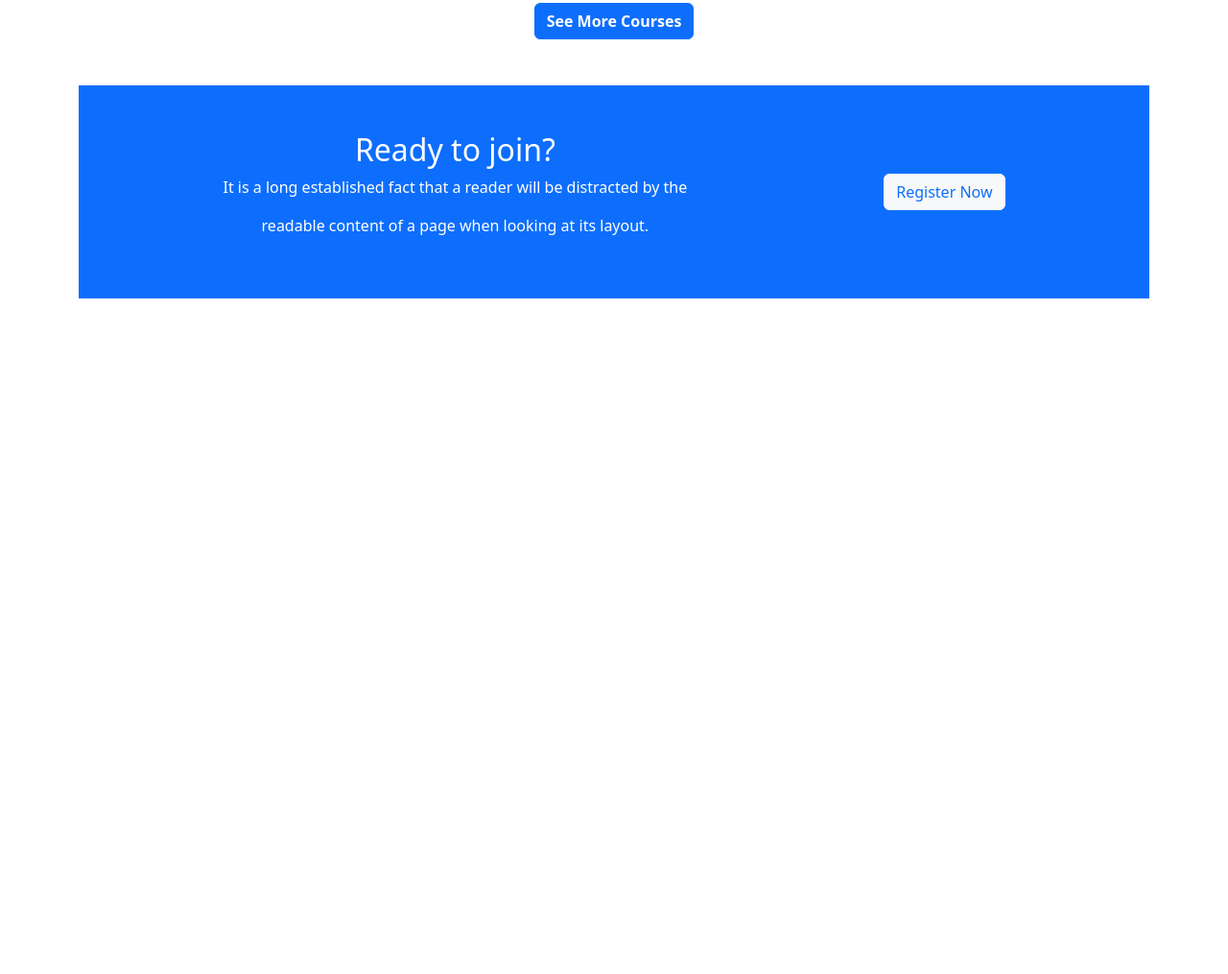
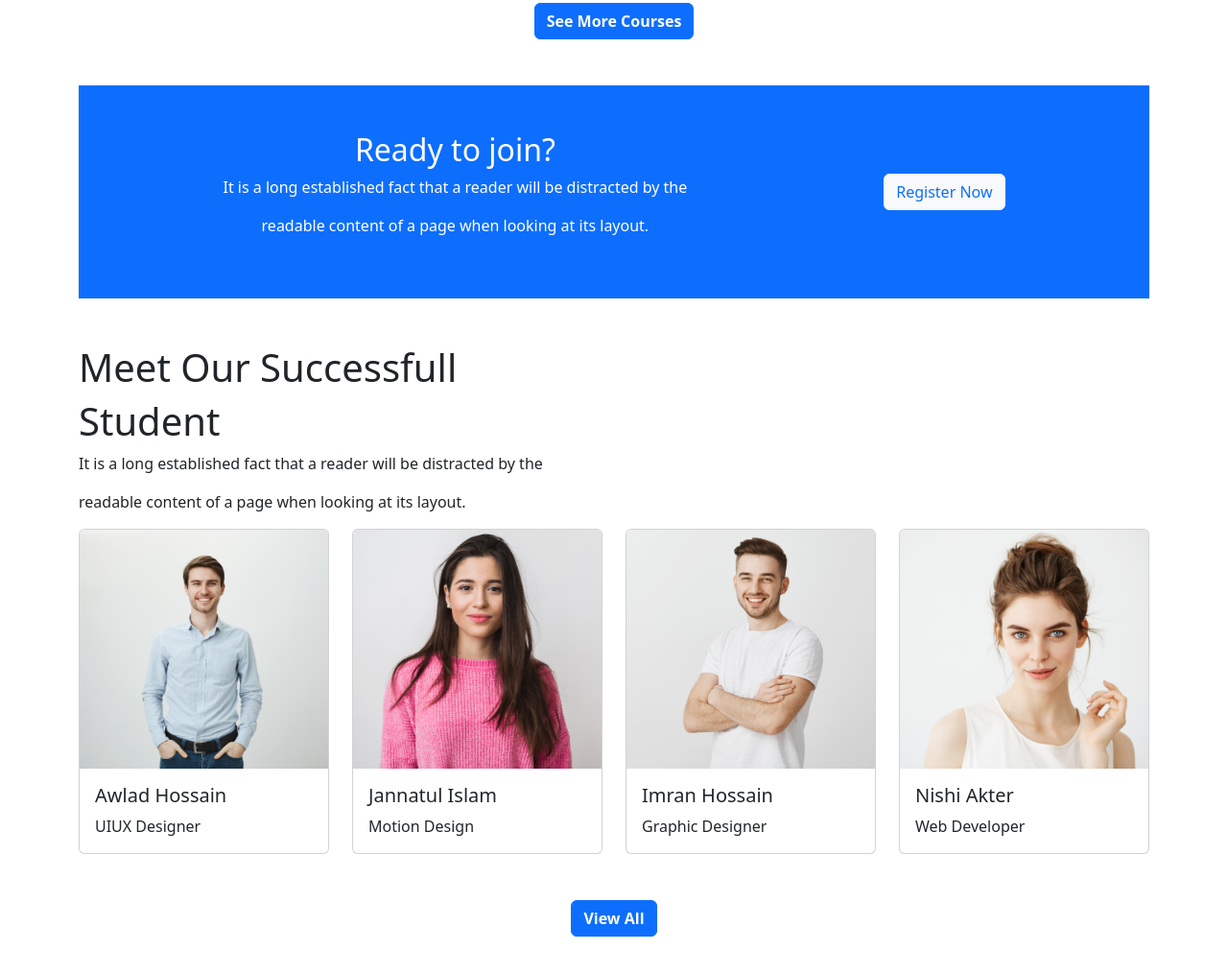
Before and after one commit to Avijit-Sarkar-Avi/Assignment_three, a plain HTML site: page index.html in a window 1280 px wide. Shown: the part 1793-2808 px from the top of the page at 96% size. Before the commit the page ends 2104 px from the top, so only its background shows below. Drawn offline with nearby package versions, Linux system fonts and the light colour scheme.

Commit message:
added successfull students

```diff
--- a/index.html
+++ b/index.html
@@ -205,6 +205,7 @@
         </section>
         <!-- Course End -->
 
+        <!-- Ready to Join Start -->
         <section class="container">
             <div
                 class="bg-primary text-white d-lg-flex p-5 justify-content-around align-items-center flex-md-wrap text-center">
@@ -255,6 +256,61 @@
                 </div>
             </div>
         </section>
+        <!-- Ready to Join end -->
+
+        <!-- Success Full Students Start -->
+        <section class="container mt-5">
+            <div>
+                <h1>Meet Our Successfull</h1>
+                <h1>Student</h1>
+                <p>It is a long established fact that a reader will be distracted by the </p>
+                <p>readable content of a page when looking at its layout.</p>
+            </div>
+            <div class="row row-cols-1 row-cols-md-2 row-cols-lg-4 g-4">
+                <div class="col">
+                    <div class="card h-100">
+                        <img src="images/student/student-1.png" class="card-img-top" alt="...">
+                        <div class="card-body">
+                            <h5 class="card-title">Awlad Hossain</h5>
+                            <p class="card-text">UIUX Designer</p>
+                        </div>
+                    </div>
+                </div>
+                <div class="col">
+                    <div class="card h-100">
+                        <img src="images/student/student-2.png" class="card-img-top" alt="...">
+                        <div class="card-body">
+                            <h5 class="card-title">Jannatul Islam</h5>
+                            <p class="card-text">Motion Design</p>
+                        </div>
+                    </div>
+                </div>
+                <div class="col">
+                    <div class="card h-100">
+                        <img src="images/student/student-3.png" class="card-img-top" alt="...">
+                        <div class="card-body">
+                            <h5 class="card-title">Imran Hossain</h5>
+                            <p class="card-text">Graphic Designer</p>
+                        </div>
+                    </div>
+                </div>
+                <div class="col">
+                    <div class="card h-100">
+                        <img src="images/student/student-4.png" class="card-img-top" alt="...">
+                        <div class="card-body">
+                            <h5 class="card-title">Nishi Akter</h5>
+                            <p class="card-text">Web Developer</p>
+                        </div>
+                    </div>
+                </div>
+            </div>
+            <div class="text-center m-5">
+                <button class="btn btn-primary fw-bolder d-lg-inline d-md-none d-sm-inline ">View All</button>
+            </div>
+        </section>
+        <!-- Success Full Students End -->
+
+
     </main>
 
 
```
